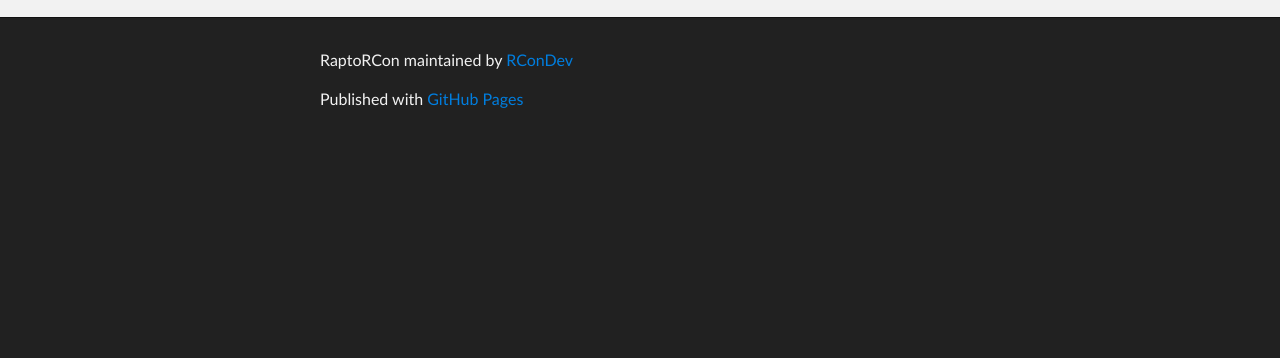
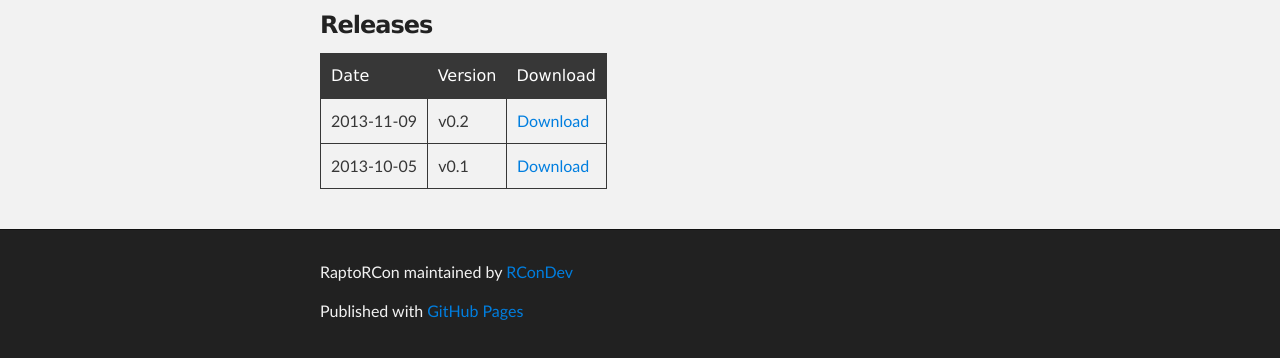
Before and after one commit to RConDev/RaptoRCon, a plain HTML site: page index.html in a window 1280 px wide. Shown: the part 1208-1566 px from the top of the page. Before the commit the page ends 1354 px from the top, so only its background shows below. Drawn offline with Linux system fonts and the light colour scheme.

Commit message:
Added release v0.2 and release history

```diff
--- a/index.html
+++ b/index.html
@@ -22,7 +22,7 @@
           <h2 id="project_tagline">An alternative RCon Administration Tool written in C#</h2>
 
             <section id="downloads">
-			  <a class="zip_download_link" href="releases/RaptoRCon_v0.1_20131005.zip">Download Sample Release v0.1</a>
+			  <a class="zip_download_link" href="releases/RaptoRCon_v0.2_20131109.zip">Download Sample Release v0.2</a>
               <a class="zip_download_link" href="https://github.com/RConDev/RaptoRCon/zipball/master">Download this project as a .zip file</a>
             </section>
         </header>
@@ -51,6 +51,24 @@
 			<img alt="" border="0" src="https://www.paypalobjects.com/de_DE/i/scr/pixel.gif" width="1" height="1">
 		</form>
 
+		<h3><a name="releases" class="anchor" href="#releases"><span class="octicon octicon-link"></span></a>Releases</h3>
+		<table>
+			<tr>
+				<th>Date</th>
+				<th>Version</th>
+				<th>Download</th>
+			</tr>
+			<tr>
+				<td>2013-11-09</td>
+				<td>v0.2</td>
+				<td><a href="releases/RaptoRCon_v0.2_20131109.zip">Download</a></td>
+			</tr>
+			<tr>
+				<td>2013-10-05</td>
+				<td>v0.1</td>
+				<td><a href="releases/RaptoRCon_v0.1_20131005.zip">Download</a></td>
+			</tr>
+		</table>
       </section>
     </div>
 
```
Also changed, not shown: 1 other file.
